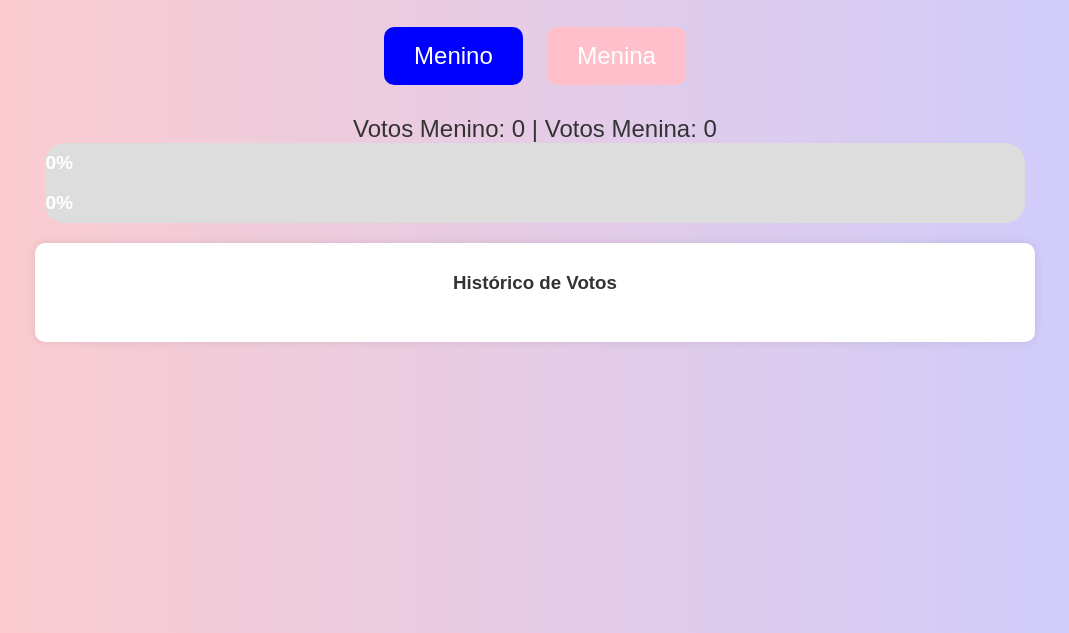
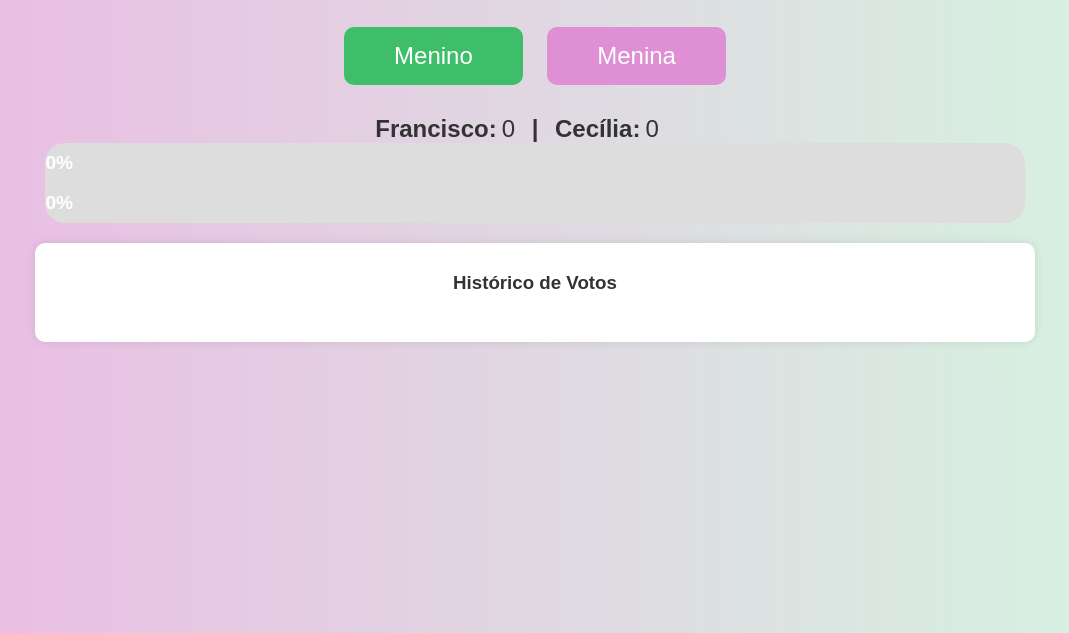
Before and after one commit to ramirodavi/votebaby, a plain HTML site: page index.html in a window 1280 px wide. Shown: the part 167-800 px from the top of the page, without its empty margins (105-1174 px from the left). Drawn offline with Linux system fonts and the light colour scheme.

Commit message:
change colors

```diff
--- a/index.html
+++ b/index.html
@@ -5,10 +5,16 @@
     <meta name="viewport" content="width=device-width, initial-scale=1.0">
     <title>Chá Revelação - Votação</title>
     <style>
+        :root {
+            --boy-color:  rgb(63, 190, 105);
+            --girl-color: rgb(223, 143, 212);
+            --bg-boy-color: rgb(213, 245, 224);
+            --bg-girl-color: rgb(235, 186, 228);;
+        }
         body {
             font-family: Arial, sans-serif;
             text-align: center;
-            background: linear-gradient(to right, #ffcccc, #ccccff);
+            background: linear-gradient(to right, var(--bg-girl-color), var(--bg-boy-color));
             color: #333;
             padding: 20px;
         }
@@ -31,7 +37,7 @@
         }
         button {
             font-size: 1.5em;
-            padding: 15px 30px;
+            padding: 15px 50px;
             margin: 10px;
             border: none;
             border-radius: 10px;
@@ -39,11 +45,11 @@
             transition: transform 0.2s;
         }
         .boy-btn {
-            background: blue;
+            background: var(--boy-color);
             color: white;
         }
         .girl-btn {
-            background: pink;
+            background: var(--girl-color);
             color: white;
         }
         button:hover {
@@ -66,10 +72,10 @@
             font-weight: bold;
         }
         .boy-bar {
-            background: blue;
+            background: var(--boy-color);
         }
         .girl-bar {
-            background: pink;
+            background: var(--girl-color);
         }
         .log-container {
             margin-top: 20px;
@@ -99,14 +105,37 @@
             font-weight: bold;
         }
         .boy-text {
-            color: blue;
+            color: var(--boy-color);
         }
         .girl-text {
-            color: pink;
+            color: var(--girl-color);
         }
         .vote-count {
             font-size: 1.5em;
             margin-top: 10px;
+            display: flex;
+            align-items: center;
+            justify-content: center;
+            font-size: 24px;
+            gap: 10px; /* Espaçamento entre os elementos */
+        }
+        .boy-name, .girl-name {
+            flex: 1;
+            display: flex;
+            align-items: center;
+        }
+        .boy-name {
+            justify-content: flex-end; /* Alinha Francisco à direita */
+        }
+        .name-separator {
+            text-align: center;
+            min-width: 20px; /* Define um tamanho mínimo para o separador */
+        }
+        .girl-name {
+            justify-content: flex-start; /* Alinha Cecília à esquerda */
+        }
+        .boy-name span, .girl-name span {
+            margin-left: 5px;
         }
     </style>
 </head>
@@ -119,7 +148,11 @@
         <button class="boy-btn" onclick="vote('boy')">Menino</button>
         <button class="girl-btn" onclick="vote('girl')">Menina</button>
     </div>
-    <div class="vote-count">Votos Menino: <span id="boy-count">0</span> | Votos Menina: <span id="girl-count">0</span></div>
+    <div class="vote-count">
+        <div class="boy-name"><strong>Francisco:</strong> <span id="boy-count">0</span></div>
+        <div class="name-separator"><strong>|</strong></div>
+        <div class="girl-name"><strong>Cecília:</strong> <span id="girl-count">0</span></div>
+    </div>
     <div class="progress-container">
         <div id="boy-bar" class="progress-bar boy-bar">0%</div>
         <div id="girl-bar" class="progress-bar girl-bar">0%</div>
```
